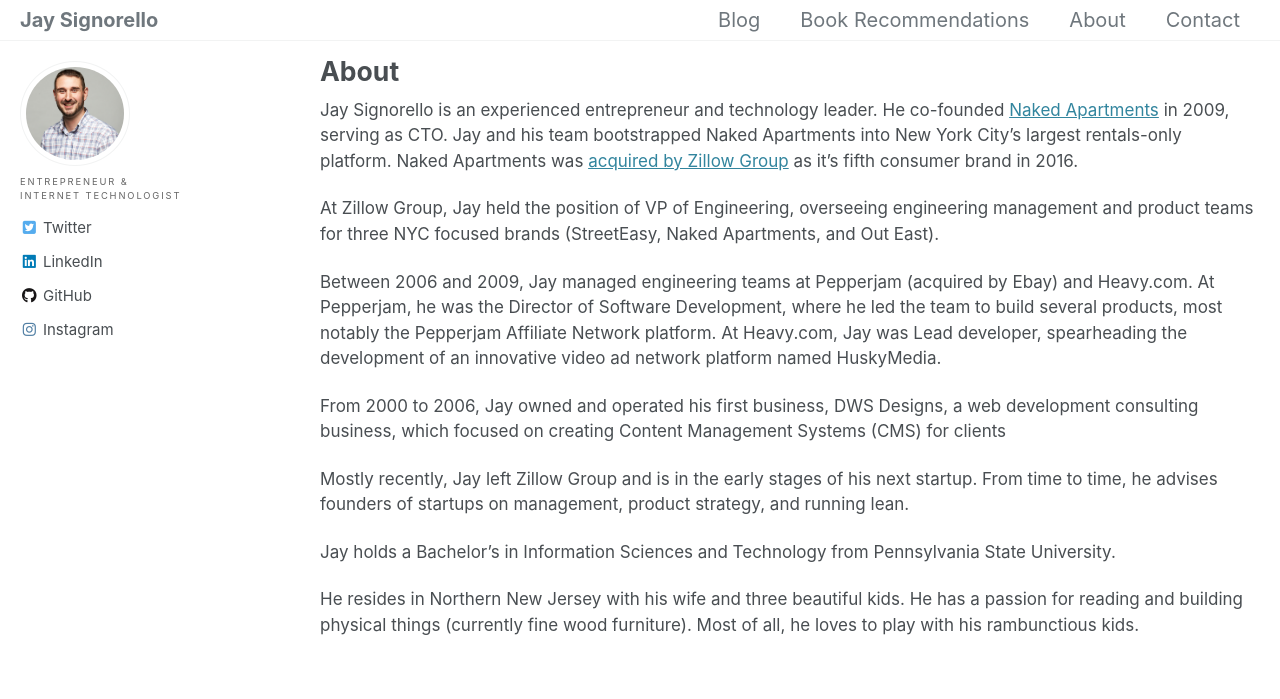
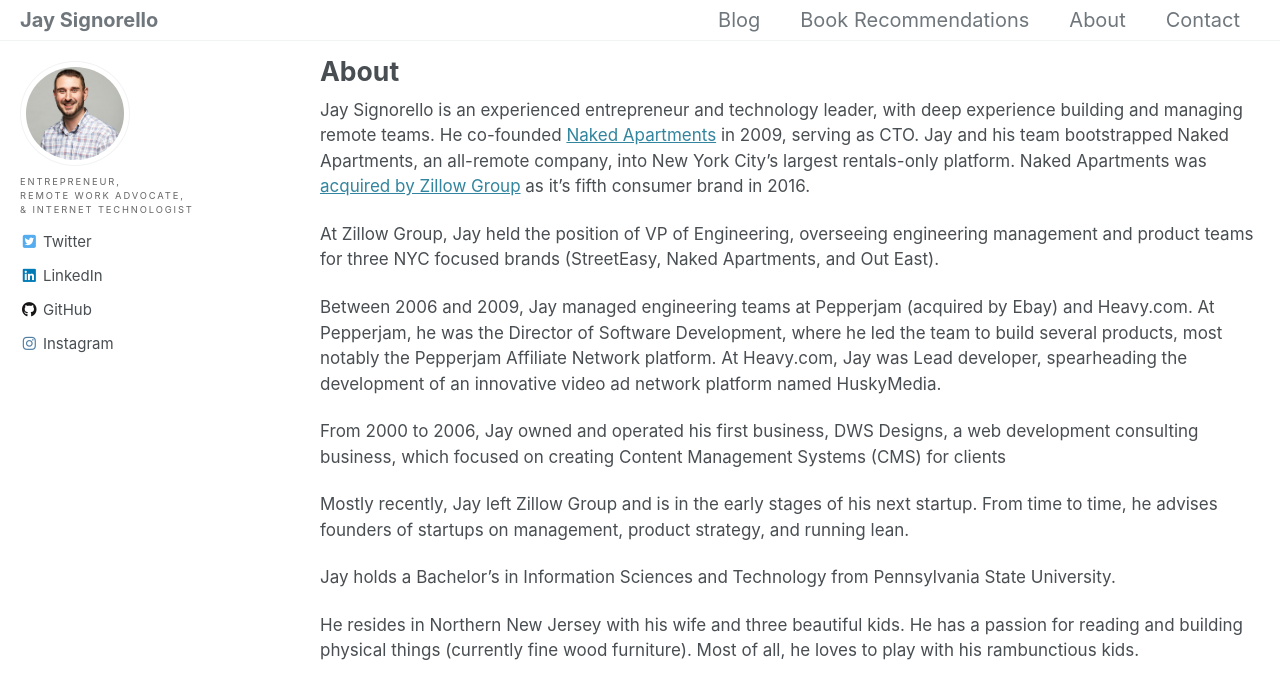
Before and after one commit to jaysignorello/jaysignorello.com, a Jekyll site: the page built from _pages/about.md, in a window 1280 px wide and 900 px high. Shown: the top 699 px of the window. Built offline with Jekyll 4.4.1, drawn with Linux system fonts in a browser that asks for light colours; cached includes are drawn as plain includes; nearby versions of some CDN libraries.

Commit message:
Include some missing details about my remote experience

```diff
--- a/_config.yml
+++ b/_config.yml
@@ -20,7 +20,7 @@
 title_separator          : "-"
 subtitle                 : # site tagline that appears below site title in masthead
 name                     : "Jay Signorello"
-description              : "Entrepreneur & Internet Technologist."
+description              : "Entrepreneur, Remote Work Advocate, and Internet Technologist."
 url                      : "https://jaysignorello.com" # the base hostname & protocol for your site e.g. "https://mmistakes.github.io"
 baseurl                  : # the subpath of your site, e.g. "/blog"
 repository               : # GitHub username/repo-name e.g. "mmistakes/minimal-mistakes"
@@ -109,7 +109,7 @@
 author:
   name             : "Jay Signorello"
   avatar           : "/assets/img/me.jpg"
-  bio              : "Entrepreneur &<br /> Internet Technologist"
+  bio              : "Entrepreneur, <br />Remote Work Advocate, <br />& Internet Technologist"
   location         :
   email            :
   links:
--- a/_pages/about.md
+++ b/_pages/about.md
@@ -2,9 +2,9 @@
 permalink: /about/
 title: "About"
 ---
-Jay Signorello is an experienced entrepreneur and technology leader.
+Jay Signorello is an experienced entrepreneur and technology leader, with deep experience building and managing remote teams.
 He co-founded <a href="https://www.nakedapartments.com" target="_blank">Naked Apartments</a> in 2009, serving as CTO. Jay and his team
-bootstrapped Naked Apartments into New York City’s largest rentals-only
+bootstrapped Naked Apartments, an all-remote company, into New York City’s largest rentals-only
 platform. Naked Apartments was <a href="https://www.geekwire.com/2016/zillow-continues-aggressive-acquisition-path-pays-13m-to-purchase-naked-apartments/" target="_blank">acquired by Zillow Group</a> as it's
 fifth consumer brand in 2016.
 
```
